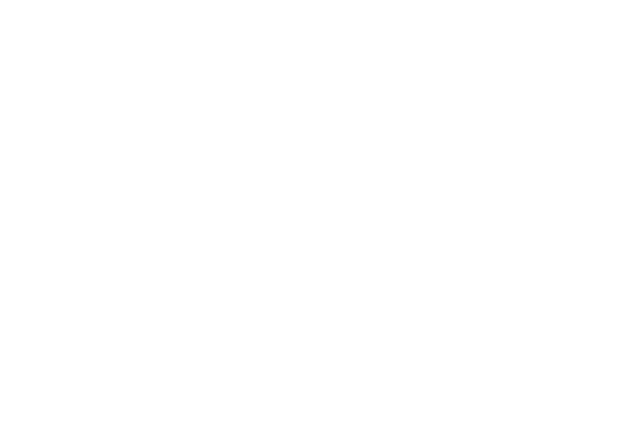
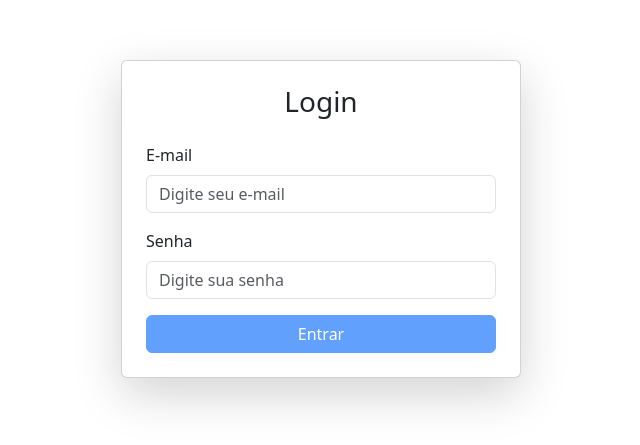
Before and after one commit to fabiocleinti-eng/Angular, an Angular app: page /login in a window 1280 px wide. Before the commit this address led to /. Shown: the part 181-626 px from the top of the page, without its empty margins (319-959 px from the left). Built offline with nearby package versions, Linux system fonts and the light colour scheme.

Commit message:
Guard e Routes

```diff
--- a/src/app/app.component.ts
+++ b/src/app/app.component.ts
@@ -1,5 +1,6 @@
 import { Component } from '@angular/core';
 import { RouterOutlet } from '@angular/router';
+import { LoginComponent } from "./login/login.component";
 
 @Component({
   selector: 'app-root',
--- a/src/app/app.routes.ts
+++ b/src/app/app.routes.ts
@@ -1,14 +1,20 @@
 import { Routes } from '@angular/router';
+import { authGuard } from './core/auth.guard';
+import { LoginComponent } from './login/login.component';
 import { ListaUsuariosComponent } from './lista-usuarios/lista-usuarios.component';
 import { FormularioComponent } from './formulario/formulario.component';
 
 
 export const routes: Routes = [
-    { path: 'usuarios', component: ListaUsuariosComponent },
+    { path: '', pathMatch: 'full', redirectTo: 'login' },
+    { path: 'login', component: LoginComponent },
     { path: 'formulario', component: FormularioComponent },
+
     {
-        path: '', /* raiz do projeto */
-        pathMatch: 'full',
-        redirectTo: 'formulario'
-    }
+    path: 'lista-usuarios',
+    component: ListaUsuariosComponent,
+    canActivate: [authGuard],
+    },
+
+    { path: '**', redirectTo: 'login' },
 ];
--- /dev/null
+++ b/src/app/core/auth.guard.ts
@@ -0,0 +1,11 @@
+import { inject } from '@angular/core';
+import { CanActivateFn, Router } from '@angular/router';
+import { TokenService } from '../services/token.service';
+
+export const authGuard: CanActivateFn = () => {
+  const tokenService = inject(TokenService);
+  const router = inject(Router);
+  const token = tokenService.get();;
+  return token ? true : router.createUrlTree(['/login']);
+
+};
--- a/src/app/login/login.component.html
+++ b/src/app/login/login.component.html
@@ -1,22 +1,32 @@
 <div class="container d-flex justify-content-center align-items-center vh-100">
         <div class="card p-4 shadow-lg" style="width: 400px;">
             <h3 class="text-center mb-4">Login</h3>
-            <form>
+            <form [formGroup]="form" (ngSubmit)="onSubmit()">
                 <!-- Campo de E-mail -->
                 <div class="mb-3">
                     <label for="email" class="form-label">E-mail</label>
-                    <input type="email" class="form-control" id="email" placeholder="Digite seu e-mail" required>
+                    <input type="email" formControlName="email" class="form-control" id="email" placeholder="Digite seu e-mail" required>
+                    <small class="text-danger" *ngIf="form.get('email')?.invalid && form.get('email')?.touched">
+                        Por favor, insira um e-mail válido.
+                    </small>
                 </div>
 
                 <!-- Campo de Senha -->
                 <div class="mb-3">
                     <label for="senha" class="form-label">Senha</label>
-                    <input type="password" class="form-control" id="senha" placeholder="Digite sua senha" required>
+                    <input type="password" formControlName="senha" class="form-control" id="senha" placeholder="Digite sua senha" required>
+                    <small class="text-danger" *ngIf="form.get('senha')?.invalid && form.get('senha')?.touched">
+                        A senha é obrigatória.
+                    </small>
                 </div>
 
                 <!-- Botão de Enviar -->
                 <div class="d-grid gap-2">
-                    <button type="submit" class="btn btn-primary">Entrar</button>
+                    <button type="submit" [disabled]="form.invalid || loading()" class="btn btn-primary">Entrar</button>
+                </div>
+
+                <div *ngIf="error()" class="alert alert-danger mt-3" role="alert">
+                    {{ error() }}
                 </div>
             </form>
         </div>
--- a/src/app/login/login.component.ts
+++ b/src/app/login/login.component.ts
@@ -1,11 +1,51 @@
-import { Component } from '@angular/core';
+import { Component, inject, signal } from '@angular/core';
+import { CommonModule } from '@angular/common';
+import { ReactiveFormsModule, FormBuilder, Validators } from '@angular/forms';
+import { Router, ActivatedRoute } from '@angular/router';
+import { AuthService } from '../services/auth.service';
 
 @Component({
+  standalone: true,
   selector: 'app-login',
-  imports: [],
+  imports: [CommonModule, ReactiveFormsModule],
   templateUrl: './login.component.html',
   styleUrl: './login.component.css'
 })
 export class LoginComponent {
+  private fb = inject(FormBuilder);
+  private authService = inject(AuthService)
+  private router = inject(Router);
+  private route = inject(ActivatedRoute);
 
+  loading = signal(false);
+  error = signal<string | null>(null);
+
+  form = this.fb.nonNullable.group({
+    email: ['', [Validators.required, Validators.email]],
+    senha: ['', [Validators.required]]
+  });
+
+  async onSubmit() {
+    if (this.form.invalid) {
+      return;
+    }
+
+    this.loading.set(true);
+    this.error.set(null);
+
+    try{
+      const { email, senha } = this.form.getRawValue();
+      if(email == null || senha == null) {
+        this.error.set('Email e Senha são obrigatórios');
+        this.loading.set(false);
+        return;
+      }
+      var token = await this.authService.login({email, senha});
+      this.router.navigate(['/lista-usuarios']);
+    }catch(err:any){
+      this.error.set(err.message || 'Erro ao realizar login');
+    }finally{
+      this.loading.set(false);
+    }
+  }
 }
```
